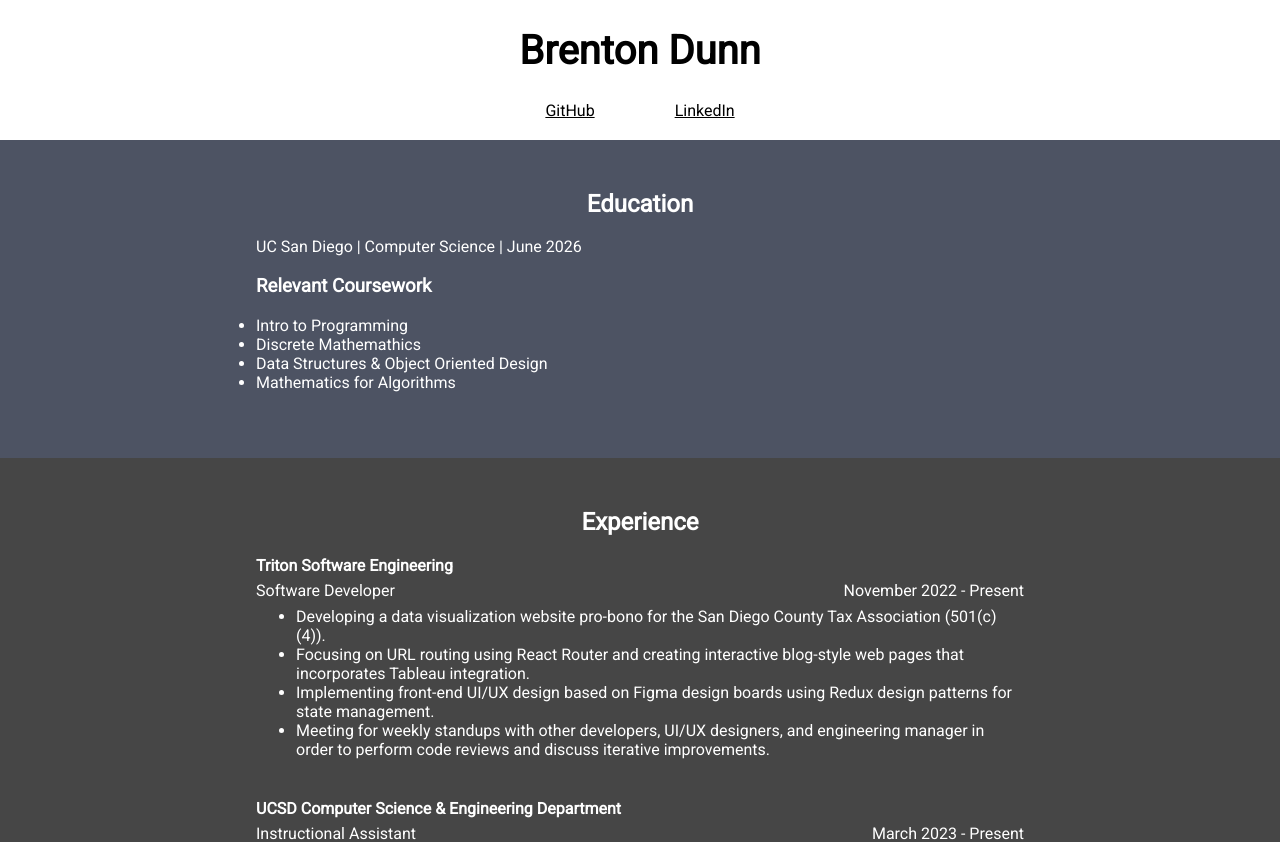
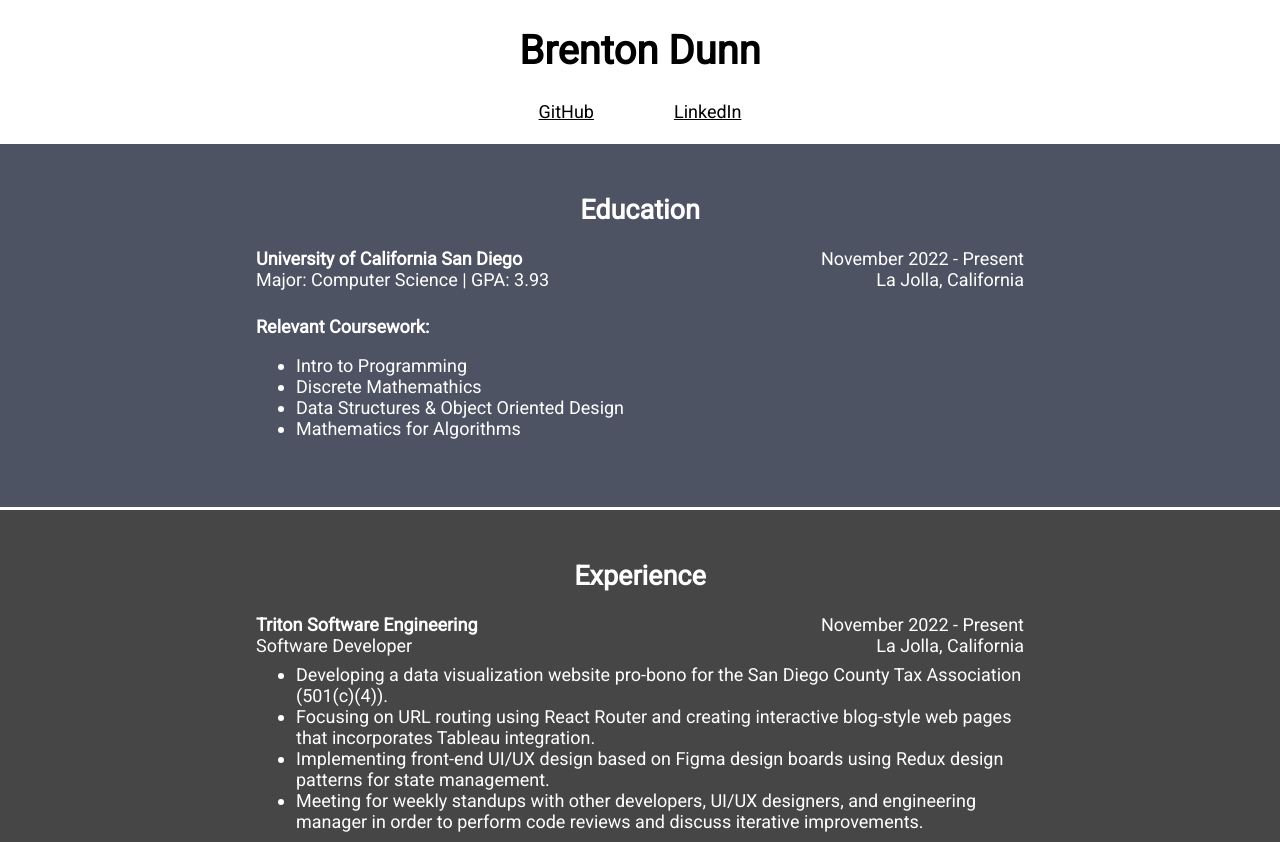
Before and after one commit to brentonmdunn/portfolio, a React (Create React App) app: page / in a window 1280 px wide. Shown: the top 842 px of the page. Built offline with nearby package versions, Linux system fonts and the light colour scheme.

Commit message:
Revamped theme, adjusted experience component

```diff
--- a/src/App.css
+++ b/src/App.css
@@ -5,6 +5,7 @@ body {
   /* padding: 0 20%; */
   font-family: "Roboto", sans-serif;
   transition: 0.35s;
+  font-size: 18px;
 }
 
 h1 {
@@ -19,6 +20,10 @@ h2 {
   text-align: center;
 }
 
+.bold {
+  font-weight: 700;
+}
+
 /* .body {
   padding: 0 20%;
 } */
--- a/src/App.tsx
+++ b/src/App.tsx
@@ -1,11 +1,12 @@
 import { Boeing } from "./components/Boeing";
-import { Education } from "./components/Education";
+import { Education as Contact } from "./components/Contact";
 import { Skills } from "./components/Skills";
 import { TSE } from "./components/TSE";
 import { Tutor } from "./components/Tutor";
 
 import "./App.css";
 import { Navbar } from "./components/Navbar";
+import { Education } from "./components/Education";
 
 export const App = () => {
   return (
@@ -13,13 +14,15 @@ export const App = () => {
       <Navbar />
       <div className="center">
         <h1>Brenton Dunn</h1>
+        <Contact />
+      </div>
+      <div className="section edu padding">
+        <h2 className="center">Education</h2>
+        {/* <p className="bold">University of California San Diego</p>
+        <p>Major: Computer Science</p> */}
         <Education />
-      </div>
-      <div className="section edu">
-        <h2 className="center">Education</h2>
-        <p className="padding">UC San Diego | Computer Science | June 2026</p>
-        <h3 className="padding">Relevant Coursework</h3>
-        <ul className="padding">
+        <p className="bold">Relevant Coursework:</p>
+        <ul>
           <li>Intro to Programming</li>
           <li>Discrete Mathemathics</li>
           <li>Data Structures & Object Oriented Design</li>
--- a/src/components/Boeing.tsx
+++ b/src/components/Boeing.tsx
@@ -8,6 +8,7 @@ export const Boeing = () => {
         organization="Boeing"
         title="Intern"
         dates="June 2021 - August 2021"
+        location="El Segundo, California"
       />
       <ul className="experience-bullets">
         <li>
--- /dev/null
+++ b/src/components/Contact.tsx
@@ -0,0 +1,24 @@
+export const Education = () => {
+  return (
+    <div>
+      <u>
+        <a
+          href="https://github.com/brentonmdunn"
+          target="_blank"
+          className="contact-link"
+        >
+          GitHub
+        </a>
+      </u>
+      <u>
+        <a
+          href="https://www.linkedin.com/in/brentonmdunn/"
+          target="_blank"
+          className="contact-link"
+        >
+          LinkedIn
+        </a>
+      </u>
+    </div>
+  );
+};
--- a/src/components/Education.tsx
+++ b/src/components/Education.tsx
@@ -1,24 +1,14 @@
+import { Experience } from "./Experience";
+
 export const Education = () => {
   return (
     <div>
-      <u>
-        <a
-          href="https://github.com/brentonmdunn"
-          target="_blank"
-          className="contact-link"
-        >
-          GitHub
-        </a>
-      </u>
-      <u>
-        <a
-          href="https://www.linkedin.com/in/brentonmdunn/"
-          target="_blank"
-          className="contact-link"
-        >
-          LinkedIn
-        </a>
-      </u>
+      <Experience
+        title="Major: Computer Science  |  GPA: 3.93"
+        organization="University of California San Diego"
+        dates="November 2022 - Present"
+        location="La Jolla, California"
+      />
     </div>
   );
 };
--- a/src/components/Experience.css
+++ b/src/components/Experience.css
@@ -9,12 +9,12 @@
 
 .alignleft {
   float: left;
-  line-height: 0;
+  line-height: 5px;
 }
 
 .alignright {
   float: right;
-  line-height: 0;
+  line-height: 5px;
 }
 
 .clear {
@@ -30,3 +30,50 @@
   text-decoration: none;
   color: black;
 }
+
+.title-date {
+  /* margin-bottom: -20px; */
+}
+
+.top-bar {
+  /* margin-bottom: -10px; */
+}
+
+.flex-container {
+  display: flex;
+  height: 50px;
+  flex-flow: column wrap;
+  /* background-color: green; */
+  align-content: space-between;
+}
+
+.flex-container > div {
+  /* background-color: #fff; */
+  width: 300px;
+  margin: 0px;
+  /* text-align: center; */
+  /* line-height: 75px; */
+  /* font-size: 30px; */
+}
+
+.right {
+  text-align: right;
+}
+
+.left {
+  text-align: left;
+}
+
+@media only screen and (max-width: 975px) {
+  .right {
+    text-align: left;
+  }
+
+  .flex-container {
+    display: flex;
+    height: 100px;
+    flex-flow: column wrap;
+    /* background-color: green; */
+    align-content: space-between;
+  }
+}
--- a/src/components/Experience.tsx
+++ b/src/components/Experience.tsx
@@ -4,16 +4,37 @@ interface ExperienceProp {
   title: string;
   organization: string;
   dates: string;
+  location: string;
 }
 
-export const Experience = ({ organization, title, dates }: ExperienceProp) => {
+export const Experience = ({
+  organization,
+  title,
+  dates,
+  location,
+}: ExperienceProp) => {
   return (
     <div>
-      <h4 className="organization">{organization}</h4>
+      {/* <div className="title-date top-bar">
+        <p className="alignleft organization">{organization}</p>
+        <p className="alignright">{location}</p>
+        <div className="clear"></div>
+      </div>
       <div className="title-date">
         <p className="alignleft">{title}</p>
         <p className="alignright">{dates}</p>
         <div className="clear"></div>
+      </div> */}
+
+      <div className="flex-container">
+        <div className="left bold">{organization}</div>
+        <div className="left">{title}</div>
+        <div className="right">{dates}</div>
+        <div className="right">{location}</div>
+        {/* <div>1</div>
+        <div>2</div>
+        <div>3</div>
+        <div>4</div> */}
       </div>
     </div>
   );
--- a/src/components/TSE.tsx
+++ b/src/components/TSE.tsx
@@ -8,6 +8,7 @@ export const TSE = () => {
         title="Software Developer"
         organization="Triton Software Engineering"
         dates="November 2022 - Present"
+        location="La Jolla, California"
       />
 
       <ul className="experience-bullets">
--- a/src/components/Tutor.tsx
+++ b/src/components/Tutor.tsx
@@ -6,8 +6,9 @@ export const Tutor = () => {
     <div className="experience">
       <Experience
         title="Instructional Assistant"
-        organization="UCSD Computer Science & Engineering Department"
+        organization="UCSD CSE Department"
         dates="March 2023 - Present"
+        location="La Jolla, California"
       />
       <ul className="experience-bullets">
         <li>
```
